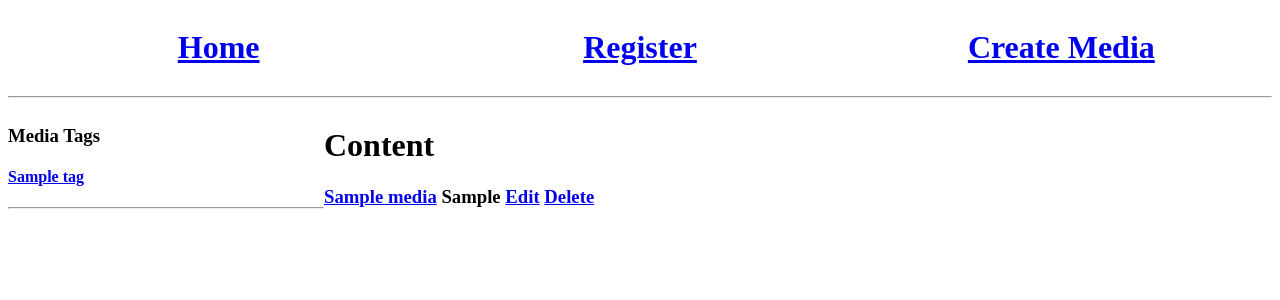
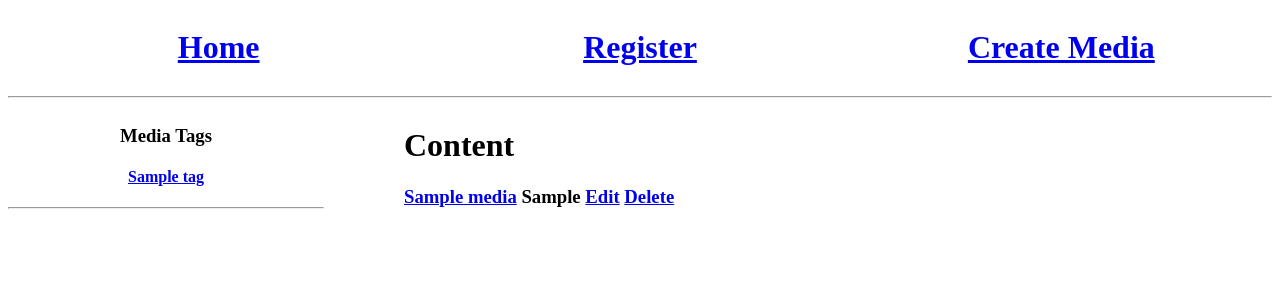
Before and after one commit to EquityDeadlock/gottawatchit, a Django app: page / in a window 1280 px wide. Shown: the top 300 px of the page. Run offline with Django 5.2, Linux system fonts and the light colour scheme; tables that the repository leaves empty hold one stand-in row (values such as "Sample post").

Commit message:
Style home sidebar and media list

```diff
--- a/base/templates/base/index.html
+++ b/base/templates/base/index.html
@@ -6,17 +6,23 @@
         display: grid;
     grid-template-columns: 1fr 3fr;
     }
+    .sidebar h3, h4 {
+        display: grid;
+        align-items: center;
+        justify-items: center;
+    }
+    .media_list {
+        margin: 0 5em 0 5em;
+    }
     </style>
 <div class="home">
-    <div>
+    <div class="sidebar">
         <h3>Media Tags</h3>
             {% for tag in tags %}
             <h4><a href="/">{{tag.name}}</a></h4>
             {% endfor %}
         <hr>
     </div>
-
-
     <div class="media_list">
         <h1>Content</h1>
         <div>
```
